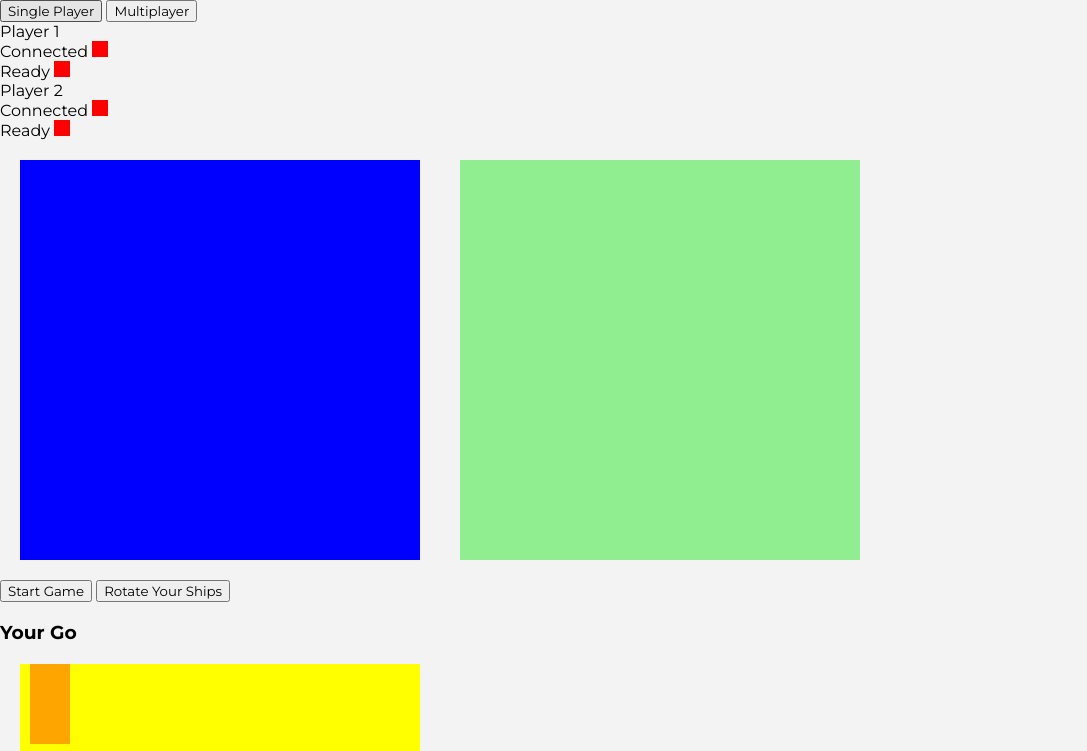
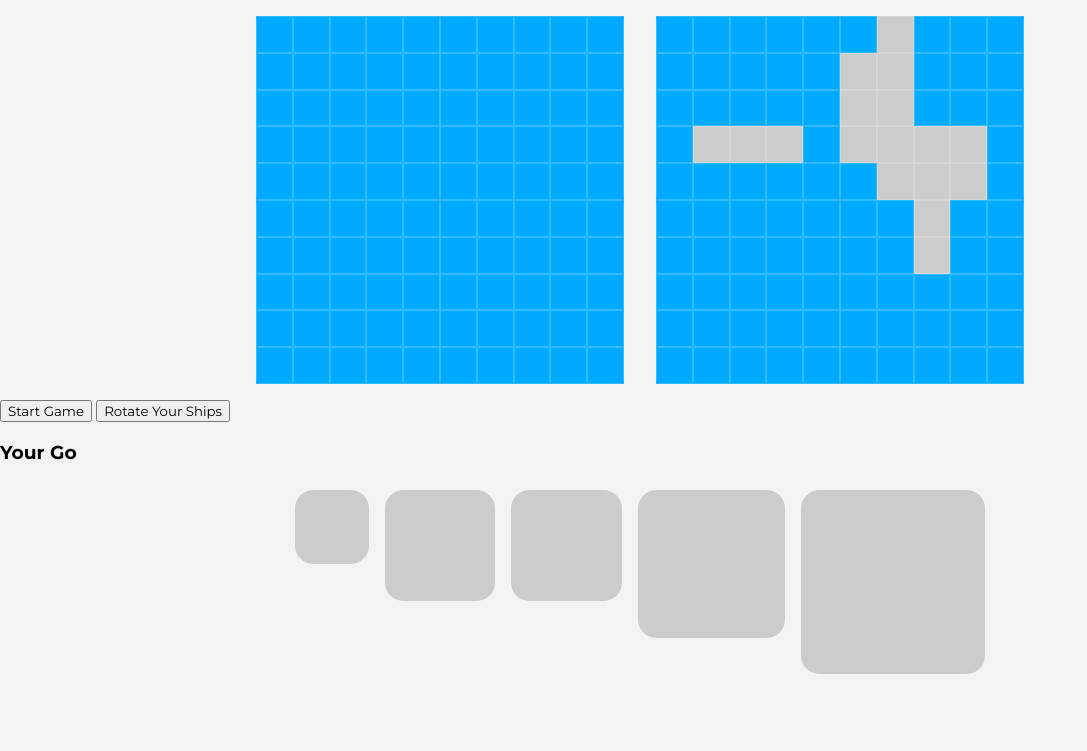
Before and after one commit to dra-gon-del/odin-battleships, a website: page public/singlePlayer.html in a window 1280 px wide. Both pictures are taken after a click on the button "Rotate Your Ships". Shown: the top 751 px of the page, without its empty margins (0-1087 px from the left). Drawn offline with nearby package versions, Linux system fonts and the light colour scheme.

Commit message:
49. Re-style singleplayer battleships and boards.

```diff
--- a/public/app.js
+++ b/public/app.js
@@ -12,28 +12,69 @@ document.addEventListener('DOMContentLoaded', () => {
     const rotateButton = document.querySelector('#rotate')
     const turnDisplay = document.querySelector('#whose-go')
     const infoDisplay = document.querySelector('#info')
-    const singlePlayerButton = document.querySelector('#singlePlayerButton');
-    const multiplayerButton = document.querySelector('#multiplayerButton');
     const userSquares = []
     const computerSquares = []
     let isHorizontal = true
     let isGameOver = false
     let currentPlayer = 'user'
     const width = 10
-    let gameMode = "";
     let playerNum = 0;
     let ready = false;
     let enemyReady = false;
     let allShipsPlaced = false;
     let shotFired = -1;
 
+    //Ships
+    const shipArray = [
+      {
+        name: 'destroyer',
+        directions: [
+          [0, 1],
+          [0, width]
+        ]
+      },
+      {
+        name: 'submarine',
+        directions: [
+          [0, 1, 2],
+          [0, width, width*2]
+        ]
+      },
+      {
+        name: 'cruiser',
+        directions: [
+          [0, 1, 2],
+          [0, width, width*2]
+        ]
+      },
+      {
+        name: 'battleship',
+        directions: [
+          [0, 1, 2, 3],
+          [0, width, width*2, width*3]
+        ]
+      },
+      {
+        name: 'carrier',
+        directions: [
+          [0, 1, 2, 3, 4],
+          [0, width, width*2, width*3, width*4]
+        ]
+      },
+    ];
+
+    createBoard(userGrid, userSquares)
+    createBoard(computerGrid, computerSquares)
+
     // Select player mode.
-    singlePlayerButton.addEventListener('click', startSinglePlayer);
-    multiplayerButton.addEventListener('click', startMultiplayer);
+    if (gameMode === 'singlePlayer') {
+      startSinglePlayer();
+    } else {
+      startMultiplayer();
+    };
 
     //Multi player.
     function startMultiplayer() {
-      gameMode = 'multiplayer';
 
       const socket = io();
 
@@ -117,6 +158,8 @@ document.addEventListener('DOMContentLoaded', () => {
       };
     };
 
+
+
     //Single player.
     function startSinglePlayer() {
       gameMode = "singlePlayer";
@@ -139,47 +182,8 @@ document.addEventListener('DOMContentLoaded', () => {
         squares.push(square)
       }
     }
-    createBoard(userGrid, userSquares)
-    createBoard(computerGrid, computerSquares)
 
-    //Ships
-    const shipArray = [
-      {
-        name: 'destroyer',
-        directions: [
-          [0, 1],
-          [0, width]
-        ]
-      },
-      {
-        name: 'submarine',
-        directions: [
-          [0, 1, 2],
-          [0, width, width*2]
-        ]
-      },
-      {
-        name: 'cruiser',
-        directions: [
-          [0, 1, 2],
-          [0, width, width*2]
-        ]
-      },
-      {
-        name: 'battleship',
-        directions: [
-          [0, 1, 2, 3],
-          [0, width, width*2, width*3]
-        ]
-      },
-      {
-        name: 'carrier',
-        directions: [
-          [0, 1, 2, 3, 4],
-          [0, width, width*2, width*3, width*4]
-        ]
-      },
-    ]
+
 
     //Draw the computers ships in random locations
     function generate(ship) {
--- a/public/singlePlayer.html
+++ b/public/singlePlayer.html
@@ -7,28 +7,15 @@
     <link rel="preconnect" href="https://fonts.googleapis.com">
     <link rel="preconnect" href="https://fonts.gstatic.com" crossorigin>
     <link href="https://fonts.googleapis.com/css2?family=Bangers&family=Montserrat:ital,wght@0,100..900;1,100..900&display=swap" rel="stylesheet">
-    <script src="/socket.io/socket.io.js"></script>
+    <script>
+      let gameMode = 'singlePlayer'
+    </script>
     <script src="app.js" charset="utf-8"></script>
   </head>
   <body>
-
-    <button id="singlePlayerButton">Single Player</button>
-    <button id="multiplayerButton">Multiplayer</button>
-
-    <div class="player p1">
-      Player 1
-      <div class="connected">Connected <span></span></div>
-      <div class="ready">Ready <span></span></div>
-    </div>
-    <div class="player p2">
-      Player 2
-      <div class="connected">Connected <span></span></div>
-      <div class="ready">Ready <span></span></div>
-    </div>
-
     <div class="container">
-        <div class="grid grid-user"></div>
-        <div class="grid grid-computer"></div>
+        <div class="battleship-grid grid-user"></div>
+        <div class="battleship-grid grid-computer"></div>
     </div>
 
     <div class="hidden-info">
@@ -38,6 +25,7 @@
       <h3 id="info"></h3>
     </div>
 
+    <div class="container">
       <div class="grid-display">
         <div class="ship destroyer-container" draggable="true"><div id="destroyer-0"></div><div id="destroyer-1"></div></div>
         <div class="ship submarine-container" draggable="true"><div id="submarine-0"></div><div id="submarine-1"></div><div id="submarine-2"></div></div>
@@ -45,6 +33,7 @@
         <div class="ship battleship-container" draggable="true"><div id="battleship-0"></div><div id="battleship-1"></div><div id="battleship-2"></div><div id="battleship-3"></div></div>
         <div class="ship carrier-container" draggable="true"><div id="carrier-0"></div><div id="carrier-1"></div><div id="carrier-2"></div><div id="carrier-3"></div><div id="carrier-4"></div></div>
       </div>
+    </div>
 
   </body>
 </html>
--- a/public/styles.css
+++ b/public/styles.css
@@ -59,147 +59,76 @@ body {
 
 .container {
   display: flex;
+  justify-content: center;
+  width: 100%;
 }
 
-  .grid-user {
-    width: 400px;
-    height: 400px;
-    display: flex;
-    flex-wrap: wrap;
-    background-color: blue;
-    margin: 20px;
+.battleship-grid {
+  margin: 2vmin;
+  display: grid;
+  background-color: hsl(200, 100%, 50%);
+  grid-template-rows: repeat(10, 4.6vmin);
+  grid-template-columns: repeat(10, 4.6vmin);
 }
 
-  .grid div {
-    width: 40px;
-    height: 40px;
-  }
-
-  .grid-computer {
-    width: 400px;
-    height: 400px;
-    display: flex;
-    flex-wrap: wrap;
-    background-color: lightgreen;
-    margin: 20px;
+.taken, .ship {
+  background-color: hsl(0, 0%, 80%)
 }
 
 .grid-display {
-    width: 400px;
-    height: 400px;
-    margin: 20px;
-    background-color: yellow;
+  display: flex;
+}
+
+.ship > div {
+  width: 4.6vmin;
+  height: 4.6vmin;
+}
+
+.ship {
+  display: flex;
+  flex-wrap: wrap;
+  margin: 1vmin;
+  width: calc(4.6vmin * var(--width, 1));
+  height: calc(4.6vmin * var(--height, 1));
+  border-radius: 2.3vmin;
+}
+
+.battleship-grid div {
+  border: 1px solid hsla(0, 0%, 100%, 0.2);
 }
 
 .destroyer-container {
-    width: 80px;
-    height: 40px;
-    background-color: orange;
-    margin: 10px;
-    display: flex;
+  --width: 2;
 }
 .destroyer-container-vertical {
-    width: 40px;
-    height: 80px;
-    background-color: orange;
-    margin: 10px;
-    display: flex;
-    flex-wrap: wrap;
+  --height: 2;
 }
 
+.cruiser-container,
 .submarine-container {
-    width: 120px;
-    height: 40px;
-    background-color: pink;
-    margin: 10px;
-    display: flex;
+  --width: 3;
 }
 
+.cruiser-container-vertical,
 .submarine-container-vertical {
-    width: 40px;
-    height: 120px;
-    background-color: pink;
-    margin: 10px;
-    display: flex;
-    flex-wrap: wrap;
-  }
-
-  .cruiser-container {
-    width: 120px;
-    height: 40px;
-    background-color: purple;
-    margin: 10px;
-    display: flex;
-  }
-
-  .cruiser-container-vertical {
-    width: 40px;
-    height: 120px;
-    background-color: purple;
-    margin: 10px;
-    display: flex;
-    flex-wrap: wrap;
+  --height: 3;
 }
 
 .battleship-container {
-    width: 160px;
-    height: 40px;
-    background-color: aqua;
-    margin: 10px;
-    display: flex;
+  --width: 4;
 }
 
 .battleship-container-vertical {
-    width: 40px;
-    height: 160px;
-    background-color: aqua;
-    margin: 10px;
-    display: flex;
-    flex-wrap: wrap;
+  --height: 4;
 }
 
 
 .carrier-container {
-    width: 200px;
-    height: 40px;
-    background-color: green;
-    margin: 10px;
-    display: flex;
+  --width: 5;
 }
 
 .carrier-container-vertical {
-    width: 40px;
-    height: 200px;
-    background-color: green;
-    margin: 10px;
-    display: flex;
-    flex-wrap: wrap;
-  }
-
-
-  .ship div {
-    width: 40px;
-    height: 40px;
-  }
-
-  .destroyer {
-    background-color: orange;
-  }
-
-  .submarine {
-    background-color: pink;
-  }
-
-  .cruiser {
-    background-color: purple;
-  }
-
-  .battleship {
-    background-color: aqua;
-  }
-
-  .carrier {
-    background-color: green;
+  --height: 5;
 }
 
 .boom {
```
Lines whose indentation alone changed are shown as unchanged.
